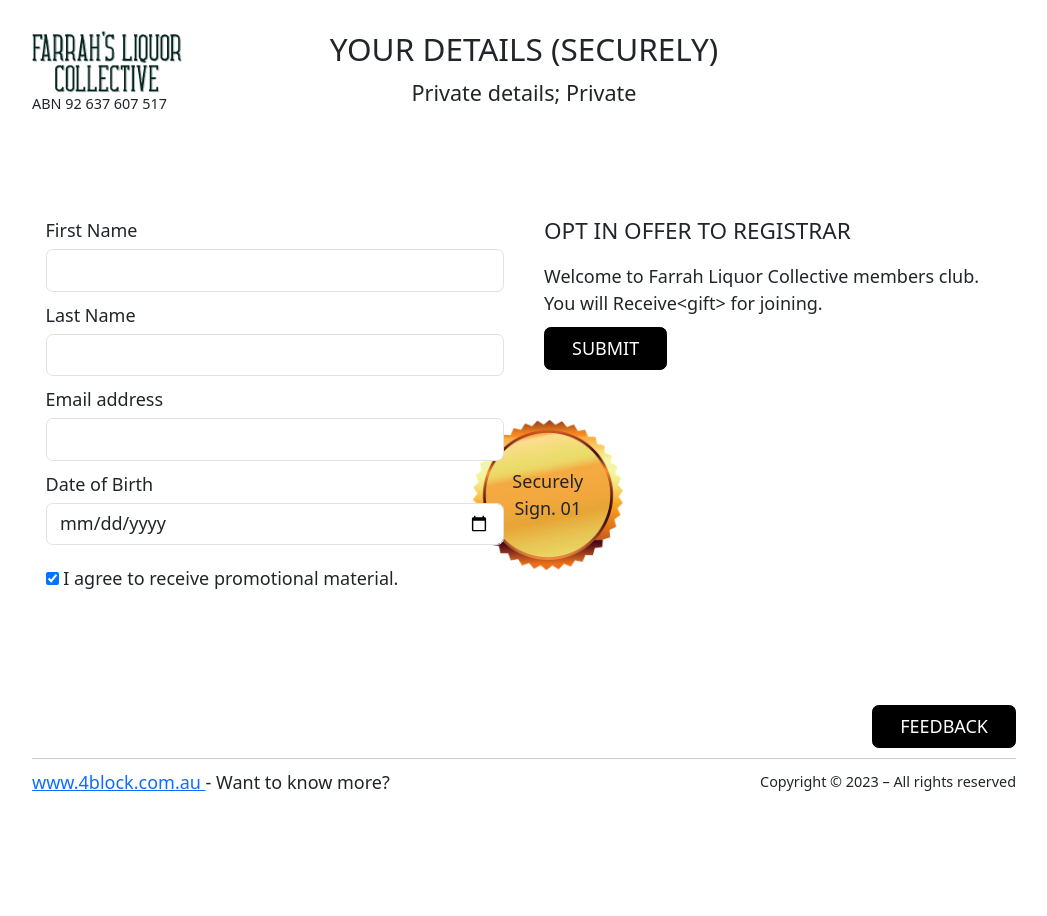
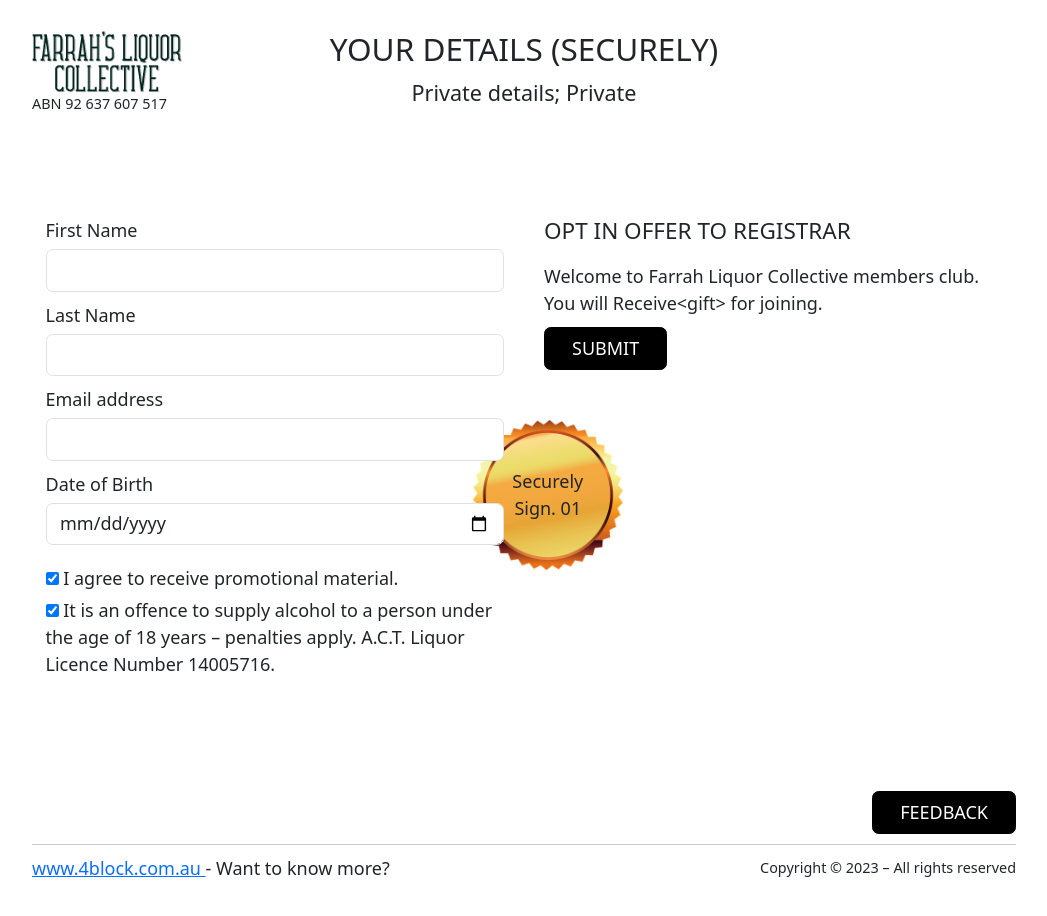
Before and after one commit to yulanh7/farrahsliquorcollective2-frontend, a Next.js app: page /detail in a window 1280 px wide. Shown: the top 916 px of the page, without its empty margins (116-1163 px from the left). Before the commit the page ends 836 px from the top, so only its background shows below. Built offline with nearby package versions, Linux system fonts and the light colour scheme.

Commit message:
add a checkbox in detail page

```diff
--- a/pages/detail.tsx
+++ b/pages/detail.tsx
@@ -11,25 +11,25 @@
 
 
 export default function Post() {
+  // const referra = router.query.referra;
+  const newUrl = "/offer-receipt";
+
   const dispatch = useAppDispatch();
   const { user } = useSelector((state: RootState) => state.user);
   const [subscriptionData, setSubscriptionData] = useState<PushSubscriptionJSON | null | undefined>(null);
-
-
-  // const referra = router.query.referra;
-  const newUrl = "/offer-receipt";
-
   const [firstName, setFirstName] = useState('');
   const [lastName, setLastName] = useState('');
   const [email, setEmail] = useState('');
   const [dob, setDob] = useState('');
-  const [agreed, setAgreed] = useState(true);
+  const [agreedPromotion, setAgreedPromotion] = useState(true);
+  const [agreedAge, setAgreedAge] = useState(true);
   const [errors, setErrors] = useState<{
     firstName?: string;
     lastName?: string;
     email?: string;
     dob?: string;
-    agreed?: string;
+    agreedPromotion?: string;
+    agreedAge?: string;
   }>({});
 
   const validateForm = () => {
@@ -39,7 +39,8 @@
       lastName?: string;
       email?: string;
       dob?: string;
-      agreed?: string;
+      agreedPromotion?: string;
+      agreedAge?: string;
     } = {};
 
     if (firstName.trim() === '') {
@@ -64,8 +65,12 @@
       newErrors.dob = 'Date of birth is required';
       isValid = false;
     }
-    if (!agreed) {
-      newErrors.agreed = 'You must agree to receive promotional material before submitting the form.';
+    if (!agreedPromotion) {
+      newErrors.agreedPromotion = 'You must agree to receive promotional material before submitting the form.';
+      isValid = false;
+    }
+    if (!agreedAge) {
+      newErrors.agreedAge = 'You must be at least 18 years old.';
       isValid = false;
     }
 
@@ -197,15 +202,26 @@
                 {errors.dob && <div className="invalid-feedback">{errors.dob}</div>}
               </div>
               <div>
-                <label className={`${errors.agreed && 'is-invalid'} ${errors.agreed && 'form-control'}`}>
+                <label className={`${errors.agreedPromotion && 'is-invalid'} ${errors.agreedPromotion && 'form-control'}`}>
                   <input
                     type="checkbox"
-                    checked={agreed}
-                    onChange={(e) => setAgreed(e.target.checked)}
+                    checked={agreedPromotion}
+                    onChange={(e) => setAgreedPromotion(e.target.checked)}
                   />
                   <span> I agree to receive promotional material.</span>
                 </label>
-                {errors.agreed && <div className="invalid-feedback">{errors.agreed}</div>}
+                {errors.agreedPromotion && <div className="invalid-feedback">{errors.agreedPromotion}</div>}
+              </div>
+              <div>
+                <label className={`${errors.agreedAge && 'is-invalid'} ${errors.agreedAge && 'form-control'}`}>
+                  <input
+                    type="checkbox"
+                    checked={agreedAge}
+                    onChange={(e) => setAgreedAge(e.target.checked)}
+                  />
+                  <span>  It is an offence to supply alcohol to a person under the age of 18 years – penalties apply. A.C.T. Liquor Licence Number 14005716.</span>
+                </label>
+                {errors.agreedAge && <div className="invalid-feedback">{errors.agreedAge}</div>}
               </div>
             </Col>
             <Col sm="12" md="6" className={utilStyles.rightCol}>
```
